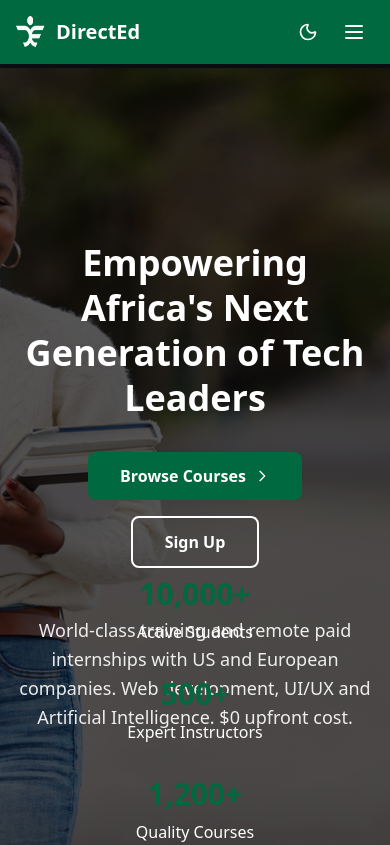
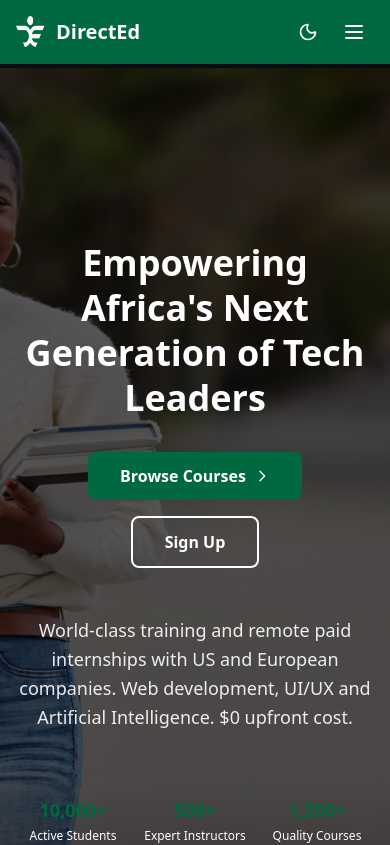
Before and after one commit to Boaz-marube/E-Learning-App, a React (Vite) app in the folder client/: page / in a window 390 px wide. Shown: the top 845 px of the page. Built offline with nearby package versions, Linux system fonts and the light colour scheme; no server answers.

Commit message:
Fix: Removed pagination error from searching functionality

```diff
--- a/client/src/components/ui/HeroSection.tsx
+++ b/client/src/components/ui/HeroSection.tsx
@@ -79,6 +79,46 @@ const AfricaTechHero = () => {
       {/* Hero Stats */}
       <div className="absolute bottom-16 left-0 right-0 z-10">
         <div className="max-w-4xl mx-auto px-4">
+          <div className="grid grid-cols-3 gap-2 sm:gap-4 md:gap-8">
+            <div className="text-center">
+              <div
+                className="text-lg sm:text-2xl md:text-3xl font-bold mb-1 md:mb-2"
+                style={{ color: "#00693F" }}
+              >
+                10,000+
+              </div>
+              <div className="text-white text-xs sm:text-sm md:text-base">
+                Active Students
+              </div>
+            </div>
+            <div className="text-center">
+              <div
+                className="text-lg sm:text-2xl md:text-3xl font-bold mb-1 md:mb-2"
+                style={{ color: "#00693F" }}
+              >
+                500+
+              </div>
+              <div className="text-white text-xs sm:text-sm md:text-base">
+                Expert Instructors
+              </div>
+            </div>
+            <div className="text-center">
+              <div
+                className="text-lg sm:text-2xl md:text-3xl font-bold mb-1 md:mb-2"
+                style={{ color: "#00693F" }}
+              >
+                1,200+
+              </div>
+              <div className="text-white text-xs sm:text-sm md:text-base">
+                Quality Courses
+              </div>
+            </div>
+          </div>
+        </div>
+      </div>
+      {/* Hero Stats
+      <div className="absolute bottom-16 left-0 right-0 z-10">
+        <div className="max-w-4xl mx-auto px-4">
           <div className="grid grid-cols-1 md:grid-cols-3 gap-8 max-w-2xl mx-auto">
             <div className="text-center">
               <div className="text-3xl font-bold mb-2" style={{ color: "#00693F" }}>
@@ -100,7 +140,7 @@ const AfricaTechHero = () => {
             </div>
           </div>
         </div>
-      </div>
+      </div> */}
 
       {/* Decorative Elements */}
       <div className="absolute bottom-0 left-0 w-full h-32 bg-gradient-to-t from-black/20 to-transparent"></div>
--- a/client/src/hooks/useCourses.ts
+++ b/client/src/hooks/useCourses.ts
@@ -118,7 +118,7 @@ export const useCourses = (filters: CourseFilters) => {
               price: `$${course.price}`
             }));
             setCourses(apiCourses);
-            setTotalCourses(response.data.pagination?.total || apiCourses.length);
+            setTotalCourses(apiCourses.length);
           }
         } else {
           // Use featured courses API for no search
```
Also changed, not shown: 1 other file (tests, documents, lock files or other folders).
